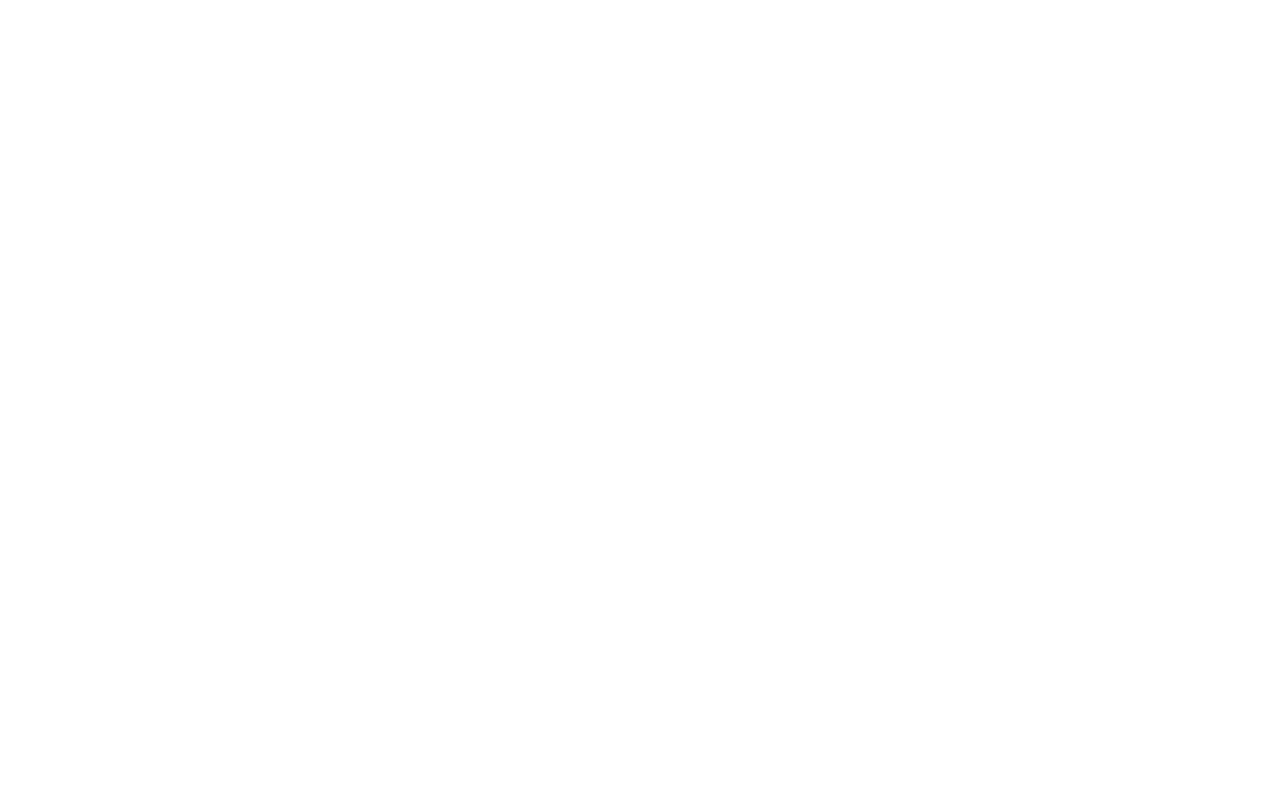
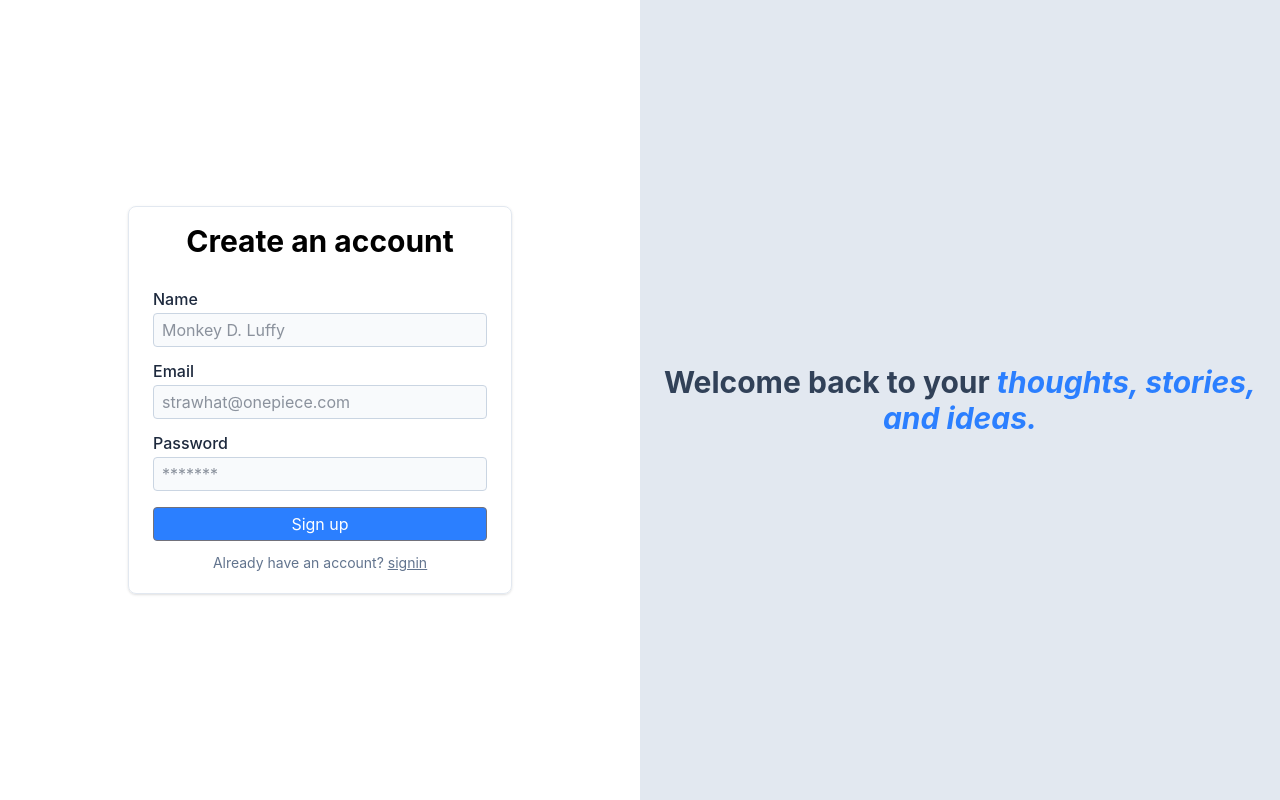
Before and after one commit to soares-roydon/medium, a React (Vite) app in the folder frontend/: page / in a window 1280 px wide. Before the commit this address had no page. Built offline with nearby package versions, Linux system fonts and the light colour scheme.

Commit message:
add default path

```diff
--- a/frontend/src/App.tsx
+++ b/frontend/src/App.tsx
@@ -10,6 +10,7 @@
     <>
       <BrowserRouter>
         <Routes>
+          <Route path={"/"} element={<Signup />} />
           <Route path={"/signin"} element={<Signin />} />
           <Route path={"/signup"} element={<Signup />} />
           <Route path={"/blog/:id"} element={<Blog />} />
```
